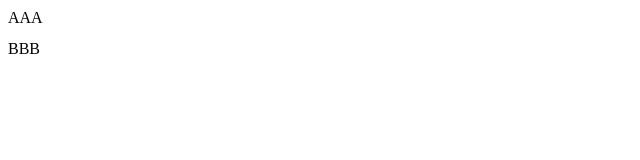
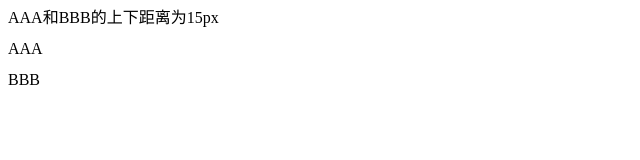
Before and after one commit to xiaopenhu/web-base, a plain HTML site: page css/margin-overlap.html in a window 1280 px wide. Shown: the whole page, without its empty margins (0-640 px from the left). Drawn offline with Linux system fonts and the light colour scheme.

Commit message:
'css基础'

```diff
--- a/css/02-margin-纵向重叠.html
+++ b/css/margin-overlap.html
@@ -15,7 +15,7 @@
     </style>
 </head>
 <body>
-
+    <p>AAA和BBB的上下距离为15px</p>
     <p>AAA</p>
     <p></p>
     <p></p>
```
Also changed, not shown: css/box-sizing.html (renamed from css/01-盒模型.html), 前端面试课-思维导图.png (deleted).
